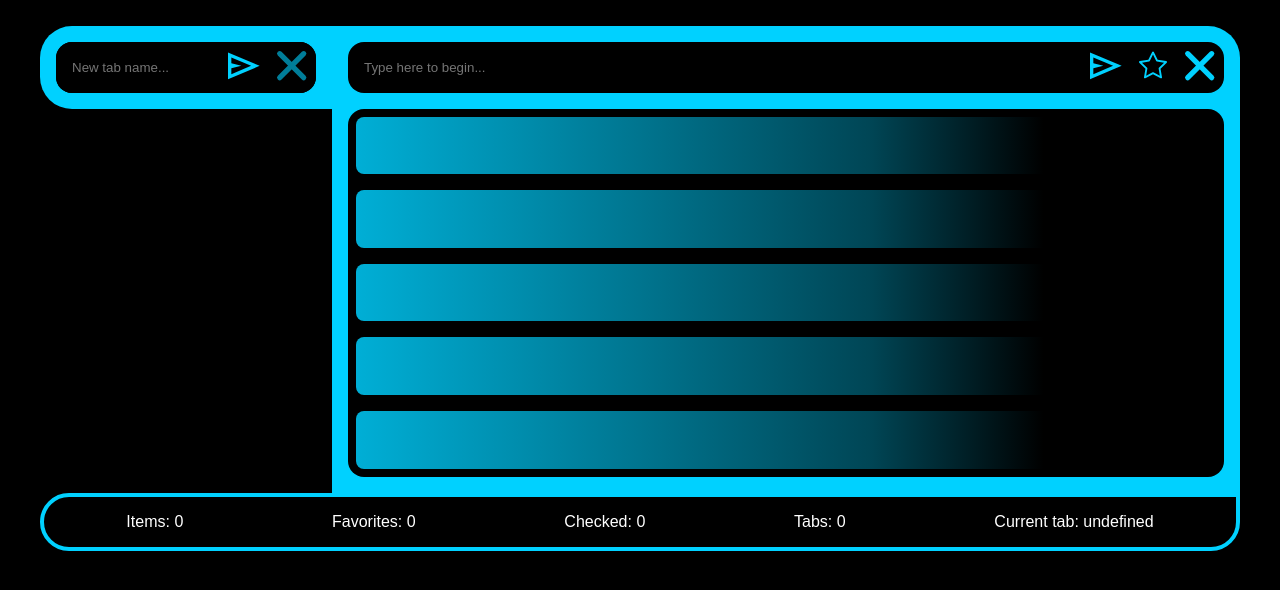
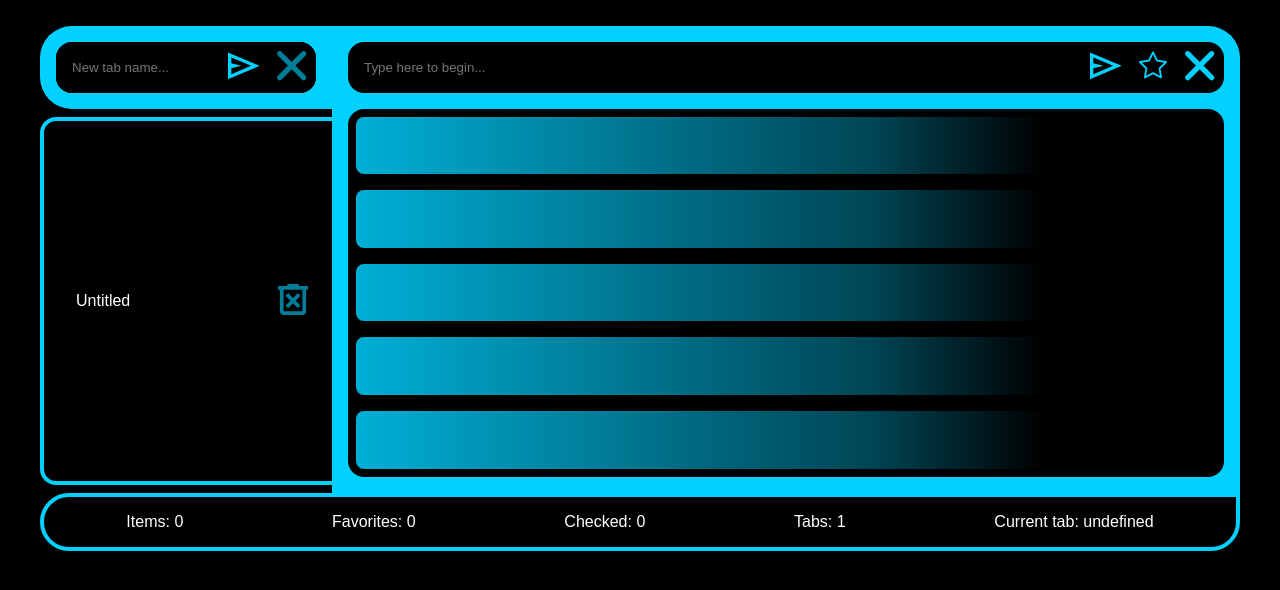
Before and after one commit to ZeSved/ToDo-app, a React (Vite) app: page / in a window 1280 px wide. Shown: the top 590 px of the page. Built offline with nearby package versions, Linux system fonts and the light colour scheme.

Commit message:
fixed fatal error

```diff
--- a/src/App.tsx
+++ b/src/App.tsx
@@ -31,7 +31,15 @@ function App() {
 		dispatch({
 			type: 'set-tabs',
 			payload: JSON.parse(
-				window.localStorage.getItem(storageKeys.tabs) ?? JSON.stringify(list.tabs)
+				window.localStorage.getItem(storageKeys.tabs) ??
+					JSON.stringify([
+						...list.tabs,
+						{
+							tabName: 'Untitled',
+							allChecked: false,
+							isSelected: true,
+						},
+					])
 			),
 		})
 
--- a/src/components/ItemList/ItemList.module.scss
+++ b/src/components/ItemList/ItemList.module.scss
@@ -6,6 +6,8 @@
 	padding: var(--gap-2);
 	flex-direction: column;
 	gap: var(--gap-3);
+
+	overflow-y: auto;
 
 	.placeholder {
 		background: linear-gradient(
--- a/src/components/ItemList/fragments/ItemButtons.tsx
+++ b/src/components/ItemList/fragments/ItemButtons.tsx
@@ -66,6 +66,8 @@ export default function ItemButtons({ item, i, list, dispatch, onMobile }: ItemB
 	useEffect(() => {
 		const arr = list.tabs.findIndex((a) => a.tabName === window.localStorage.getItem('lastOpened'))
 
+		if (arr === null || arr === undefined) return
+
 		const tabArr = [...list.tabs]
 
 		if (list.items.filter((l) => l.checked === false).length === 0) {
```
